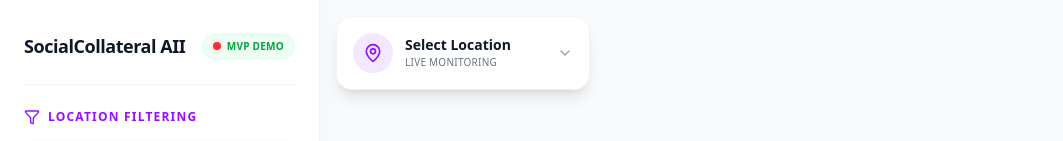
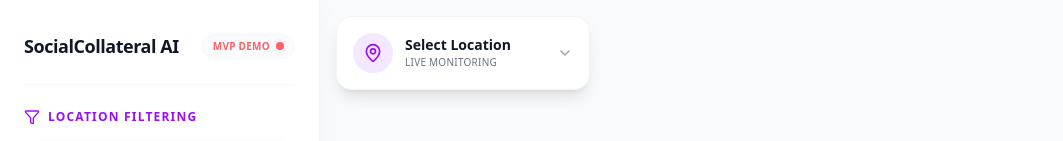
Before and after one commit to SocialCollateralAI/socialcollateral-web, a React (Vite) app: page / in a window 1280 px wide. Shown: the top 141 px of the page, without its empty margins (0-1063 px from the left). Built offline with nearby package versions, Linux system fonts and the light colour scheme; no server answers.

Commit message:
feat: Add comprehensive project documentation, including concept, technical specifications, and multiple README versions, and update the main README, index, and sidebar.

```diff
--- a/index.html
+++ b/index.html
@@ -4,7 +4,7 @@
     <meta charset="UTF-8" />
     <link rel="icon" type="image/svg+xml" href="https://i.postimg.cc/sXYjhHf4/graph-ql-svgrepo-com-(1).png" />
     <meta name="viewport" content="width=device-width, initial-scale=1.0" />
-    <title>Dashboard | SocialCollateral AI (MVP)</title>
+    <title>Dashboard | SocialCollateral AI</title>
   </head>
   <body>
     <div id="root"></div>
--- a/src/components/Sidebar/index.tsx
+++ b/src/components/Sidebar/index.tsx
@@ -95,14 +95,14 @@
       <div className="px-6 pt-8 pb-4">
         <div className="flex justify-between items-center">
           <div className="flex items-center space-x-2.5">
-            <h2 className="text-lg font-bold text-gray-900 tracking-tight">SocialCollateral AII</h2>
+            <h2 className="text-lg font-bold text-gray-900 tracking-tight">SocialCollateral AI</h2>
           </div>
-          <span className="bg-green-50 text-green-600 text-[10px] font-bold px-2.5 py-1 rounded-full border border-green-100 tracking-wide flex items-center gap-1.5">
-            <span className="relative flex h-2 w-2">
+          <span className="bg-gray-50 text-red-500 opacity-75 text-[10px] font-bold px-2.5 py-1 rounded-full border border-gray-100 tracking-wide flex items-center gap-1.5">
+            MVP DEMO
+              <span className="relative flex h-2 w-2">
               <span className="animate-ping absolute inline-flex h-full w-full rounded-full bg-red-400 opacity-75"></span>
               <span className="relative inline-flex rounded-full h-2 w-2 bg-red-500"></span>
             </span>
-            MVP DEMO
           </span>
         </div>
       </div>
```
Also changed, not shown: 1 other file (tests, documents, lock files or other folders).
